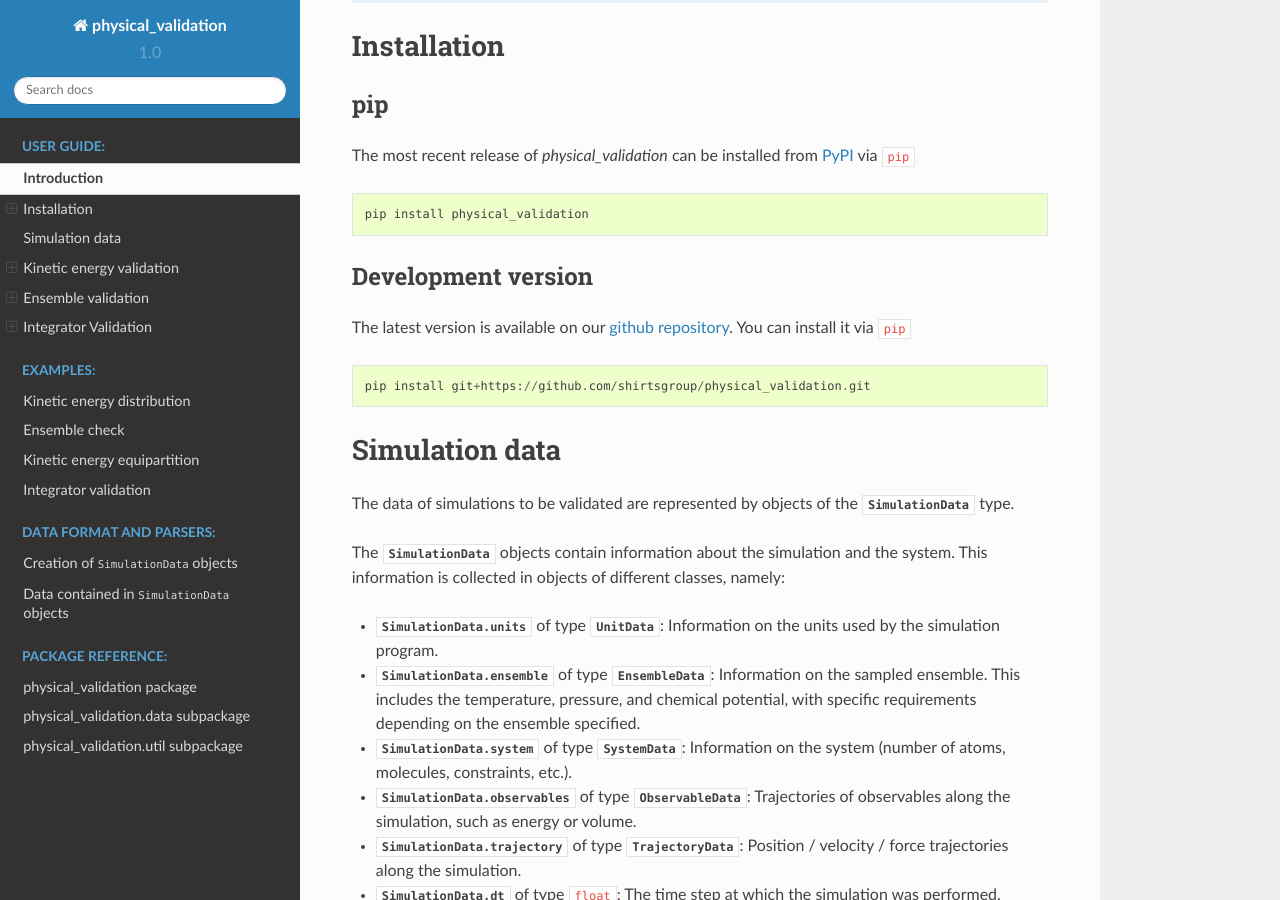
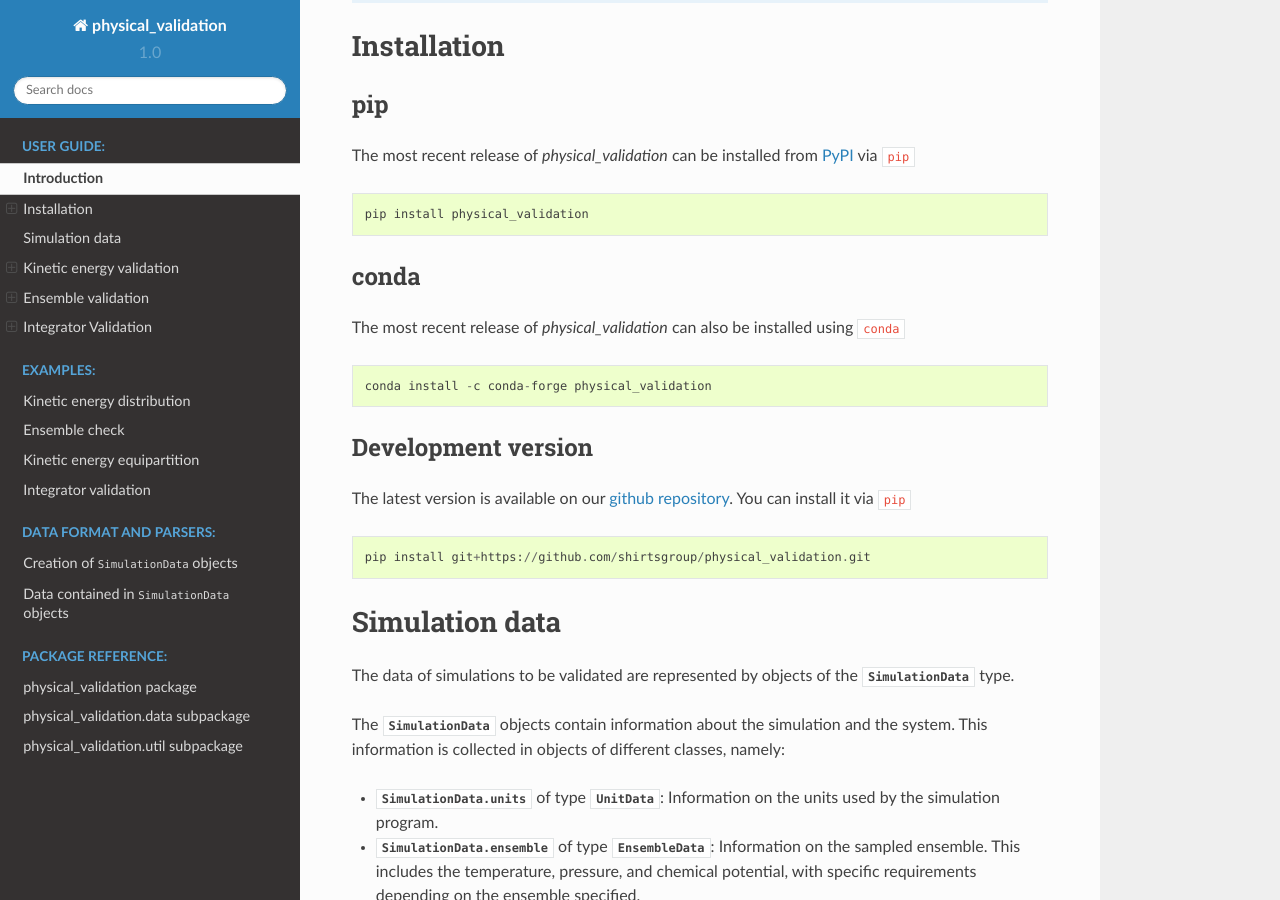
Before and after one commit to shirtsgroup/physical_validation, a Sphinx documentation site: the page built from doc/userguide.rst, in a window 1280 px wide and 900 px high, scrolled down 984 px. Built offline with Sphinx 7.4.7 and the Read the Docs theme 2.0.0, drawn with Linux system fonts in a browser that asks for light colours; pages that are not in the unit, such as notebooks, are missing from menus.

Commit message:
Add installation instructions for conda (#191)
Refs #2, #63

```diff
--- a/doc/userguide.rst
+++ b/doc/userguide.rst
@@ -52,6 +52,14 @@
 ::
 
    pip install physical_validation
+
+conda
+-----
+The most recent release of `physical_validation` can also be installed using
+:code:`conda`
+::
+
+   conda install -c conda-forge physical_validation
 
 Development version
 -------------------
```
